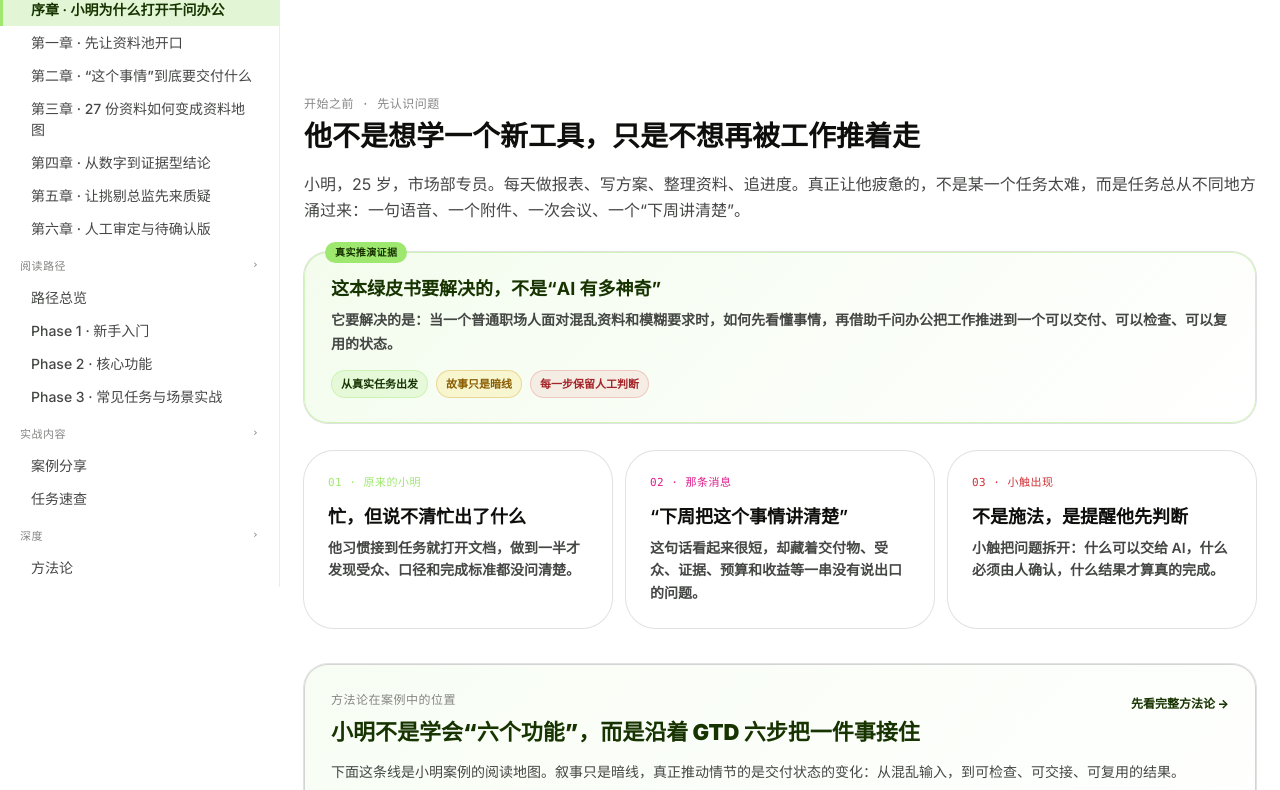
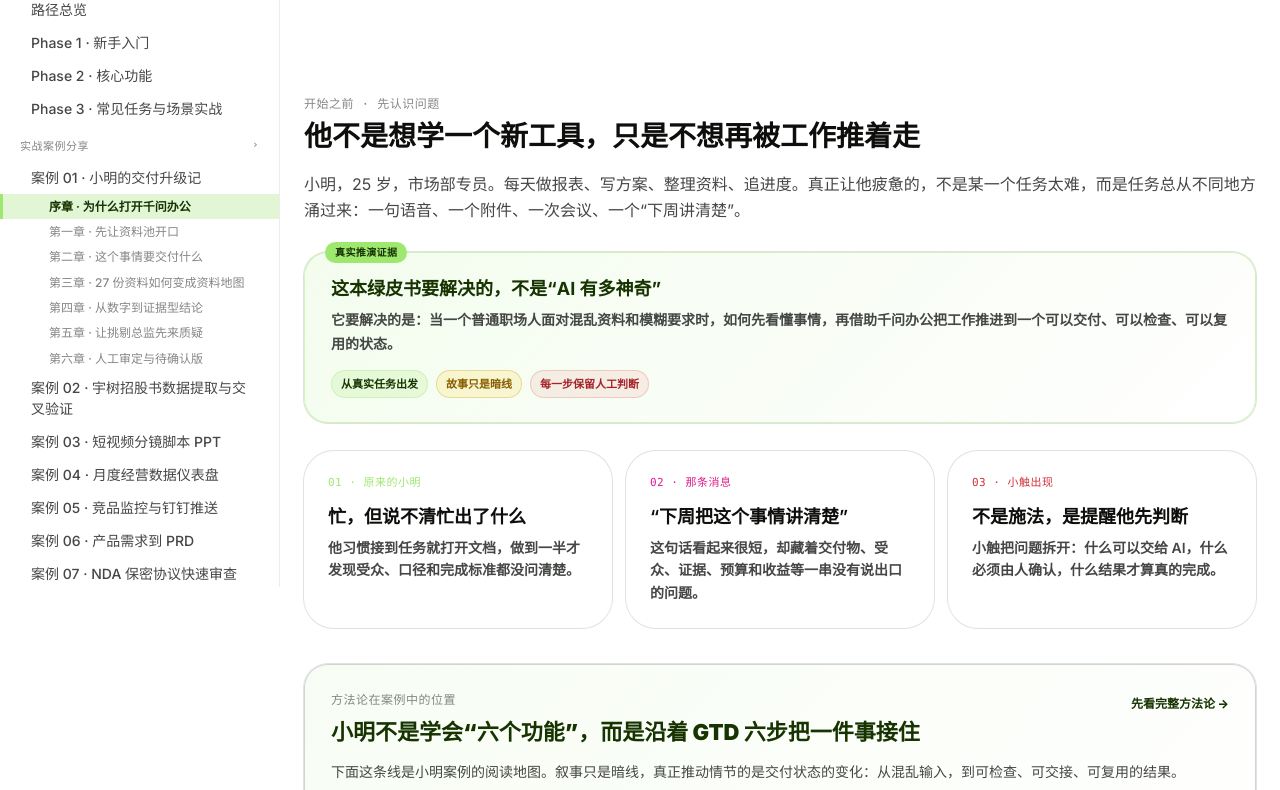
Before and after one commit to vaughan0855/qwenwork-bluebook, a plain HTML site: page ch0.html in a window 1280 px wide. Shown: the part 213-1003 px from the top of the page. Drawn offline with Linux system fonts and the light colour scheme.

Commit message:
Sync Xiaoming chapter navigation

```diff
--- a/ch0.html
+++ b/ch0.html
@@ -15,11 +15,9 @@
   <div class="sidebar-header"><a href="index.html" class="sidebar-logo"><svg viewBox="0 0 24 24" fill="none" stroke="currentColor" stroke-width="2" stroke-linecap="round" stroke-linejoin="round"><circle cx="12" cy="12" r="10"/><path d="M8 12l3 3 5-5"/></svg>千问办公绿皮书</a></div>
   <nav class="sidebar-nav">
     <div class="sidebar-group"><button class="sidebar-group-title">开始 <span>›</span></button><ul class="sidebar-group-items"><li><a href="index.html">首页</a></li><li><a href="toc.html">完整目录</a></li></ul></div>
-    <div class="sidebar-group"><button class="sidebar-group-title">小明的交付升级记 <span>›</span></button><ul class="sidebar-group-items">
-      <li><a href="ch0.html" class="active">序章 · 小明为什么打开千问办公</a></li><li><a href="ch1.html">第一章 · 先让资料池开口</a></li><li><a href="ch2.html">第二章 · “这个事情”到底要交付什么</a></li><li><a href="ch3.html">第三章 · 27 份资料如何变成资料地图</a></li><li><a href="ch4.html">第四章 · 从数字到证据型结论</a></li><li><a href="ch5.html">第五章 · 让挑剔总监先来质疑</a></li><li><a href="ch6.html">第六章 · 人工审定与待确认版</a></li>
-    </ul></div>
     <div class="sidebar-group"><button class="sidebar-group-title">阅读路径 <span>›</span></button><ul class="sidebar-group-items"><li><a href="path.html">路径总览</a></li><li><a href="phase-1.html">Phase 1 · 新手入门</a></li><li><a href="phase-2.html">Phase 2 · 核心功能</a></li><li><a href="phase-3.html">Phase 3 · 常见任务与场景实战</a></li></ul></div>
-    <div class="sidebar-group"><button class="sidebar-group-title">实战内容 <span>›</span></button><ul class="sidebar-group-items"><li><a href="cases.html">案例分享</a></li><li><a href="tasks.html">任务速查</a></li></ul></div>
+    <div class="sidebar-group"><button class="sidebar-group-title">实战案例分享 <span>›</span></button><ul class="sidebar-group-items"><li><a href="cases.html">案例 01 · 小明的交付升级记</a><ul class="sidebar-sublist"><li><a href="ch0.html">序章 · 为什么打开千问办公</a></li><li><a href="ch1.html">第一章 · 先让资料池开口</a></li><li><a href="ch2.html">第二章 · 这个事情要交付什么</a></li><li><a href="ch3.html">第三章 · 27 份资料如何变成资料地图</a></li><li><a href="ch4.html">第四章 · 从数字到证据型结论</a></li><li><a href="ch5.html">第五章 · 让挑剔总监先来质疑</a></li><li><a href="ch6.html">第六章 · 人工审定与待确认版</a></li></ul></li><li><a href="case-prospectus.html">案例 02 · 宇树招股书数据提取与交叉验证</a></li><li><a href="case-short-video.html">案例 03 · 短视频分镜脚本 PPT</a></li><li><a href="case-dashboard.html">案例 04 · 月度经营数据仪表盘</a></li><li><a href="case-competitor-monitor.html">案例 05 · 竞品监控与钉钉推送</a></li><li><a href="case-prd.html">案例 06 · 产品需求到 PRD</a></li><li><a href="case-nda-review.html">案例 07 · NDA 保密协议快速审查</a></li></ul></div>
+    <div class="sidebar-group"><button class="sidebar-group-title">任务速查 <span>›</span></button><ul class="sidebar-group-items"><li><a href="tasks.html">按任务找到入口</a></li></ul></div>
     <div class="sidebar-group"><button class="sidebar-group-title">深度 <span>›</span></button><ul class="sidebar-group-items"><li><a href="methodology.html">方法论</a></li><li><a href="about.html">关于绿皮书</a></li></ul></div>
   </nav>
 </aside>
```
